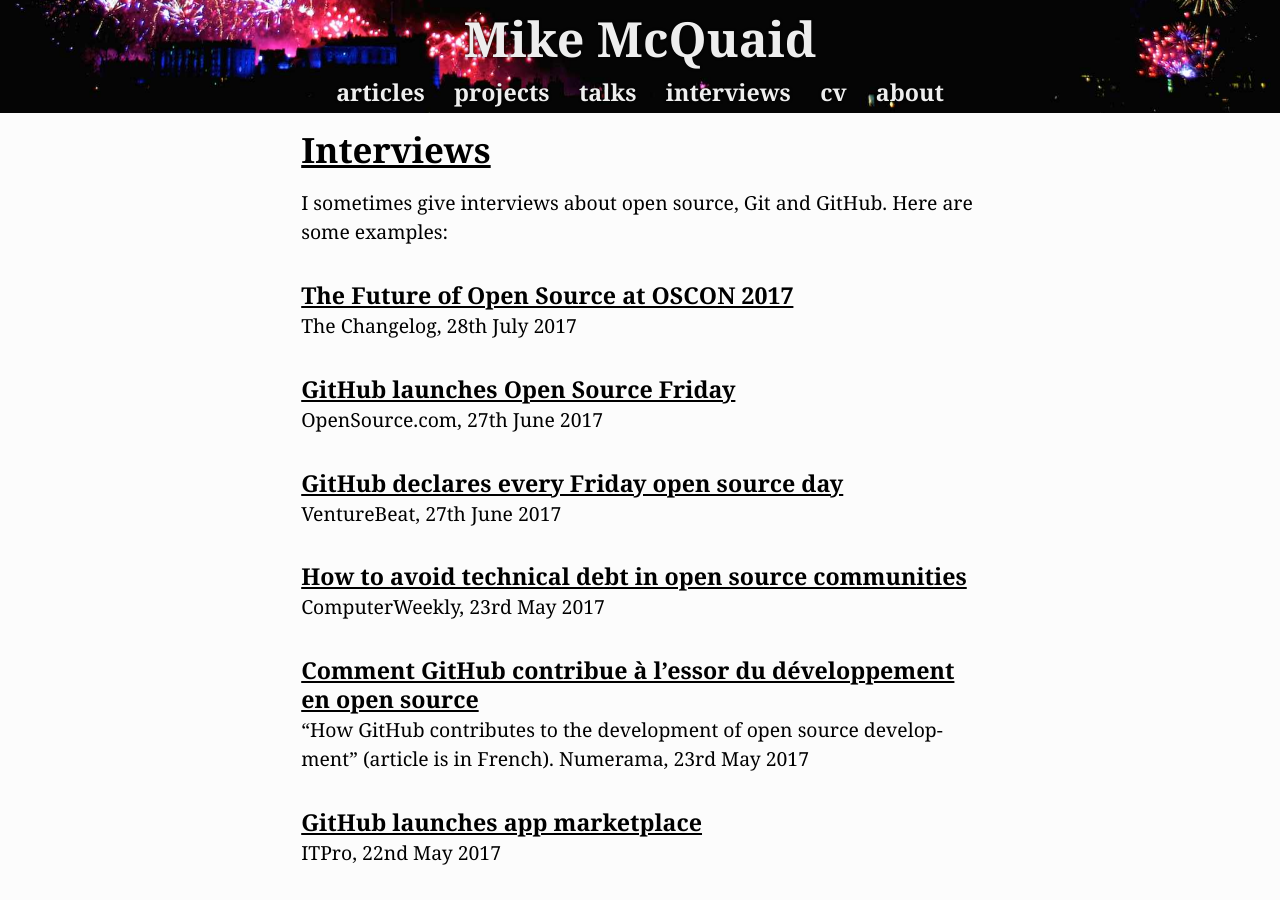
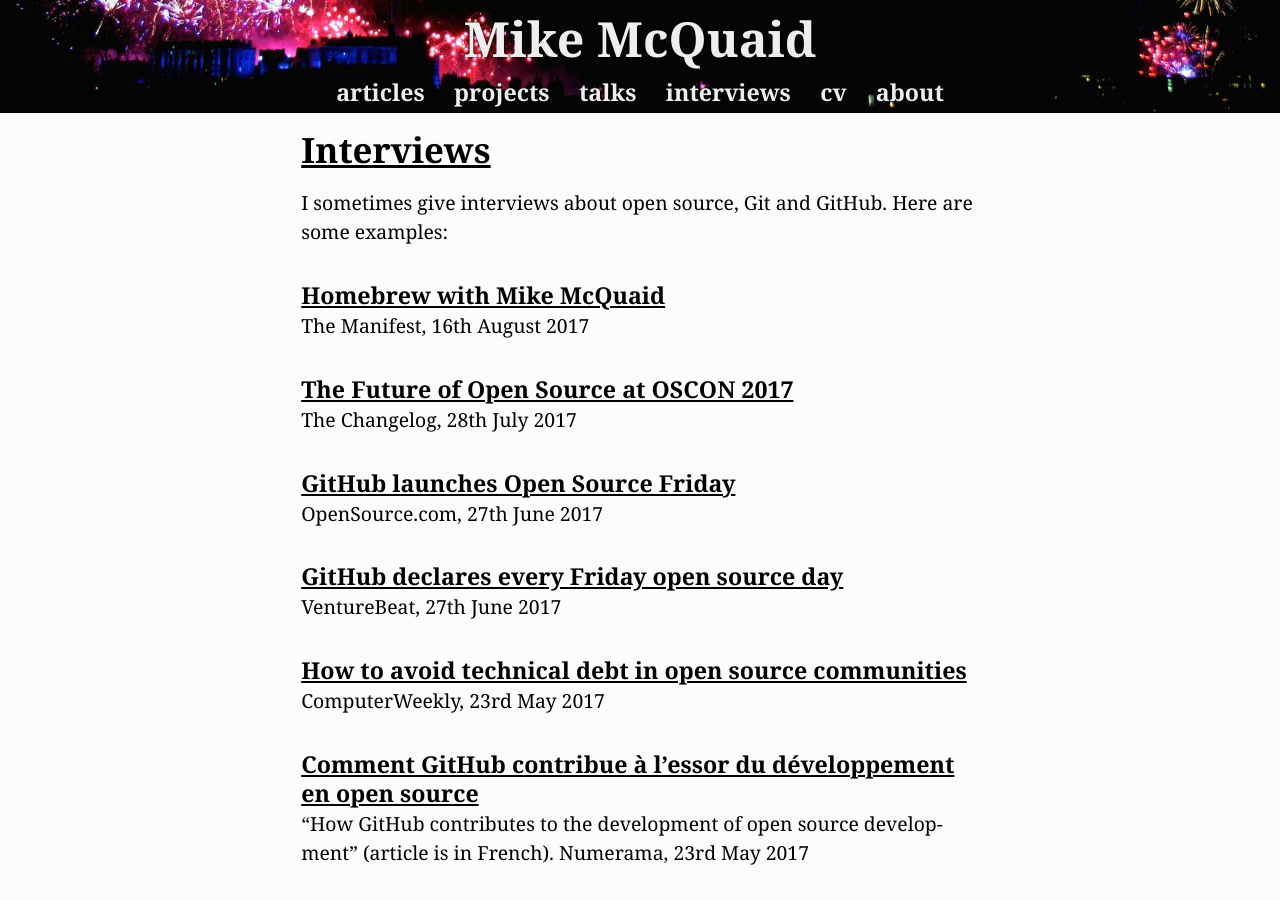
Before and after one commit to MikeMcQuaid/mikemcquaid.com, a Jekyll site: the page built from interviews.md, in a window 1280 px wide and 900 px high. Built offline with Jekyll 4.4.1, drawn with Linux system fonts in a browser that asks for light colours.

Commit message:
interviews: add manifest podcast.

```diff
--- a/interviews.md
+++ b/interviews.md
@@ -4,6 +4,9 @@
 redirect_from: /press
 ---
 I sometimes give interviews about open source, Git and GitHub. Here are some examples:
+
+#### [Homebrew with Mike McQuaid](https://manifest.fm/1)
+The Manifest, 16th August 2017
 
 #### [The Future of Open Source at OSCON 2017](https://changelog.com/podcast/259)
 The Changelog, 28th July 2017
```
